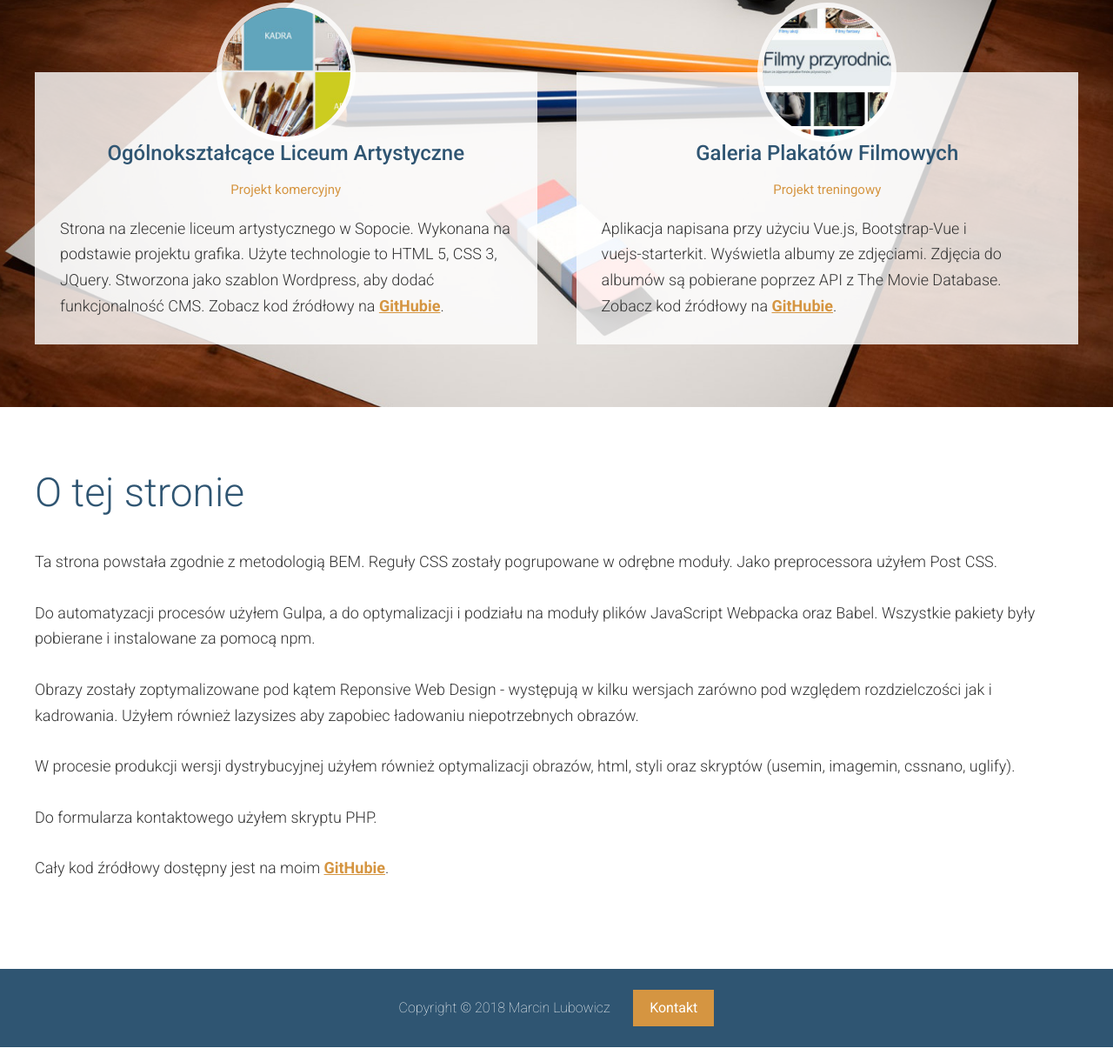
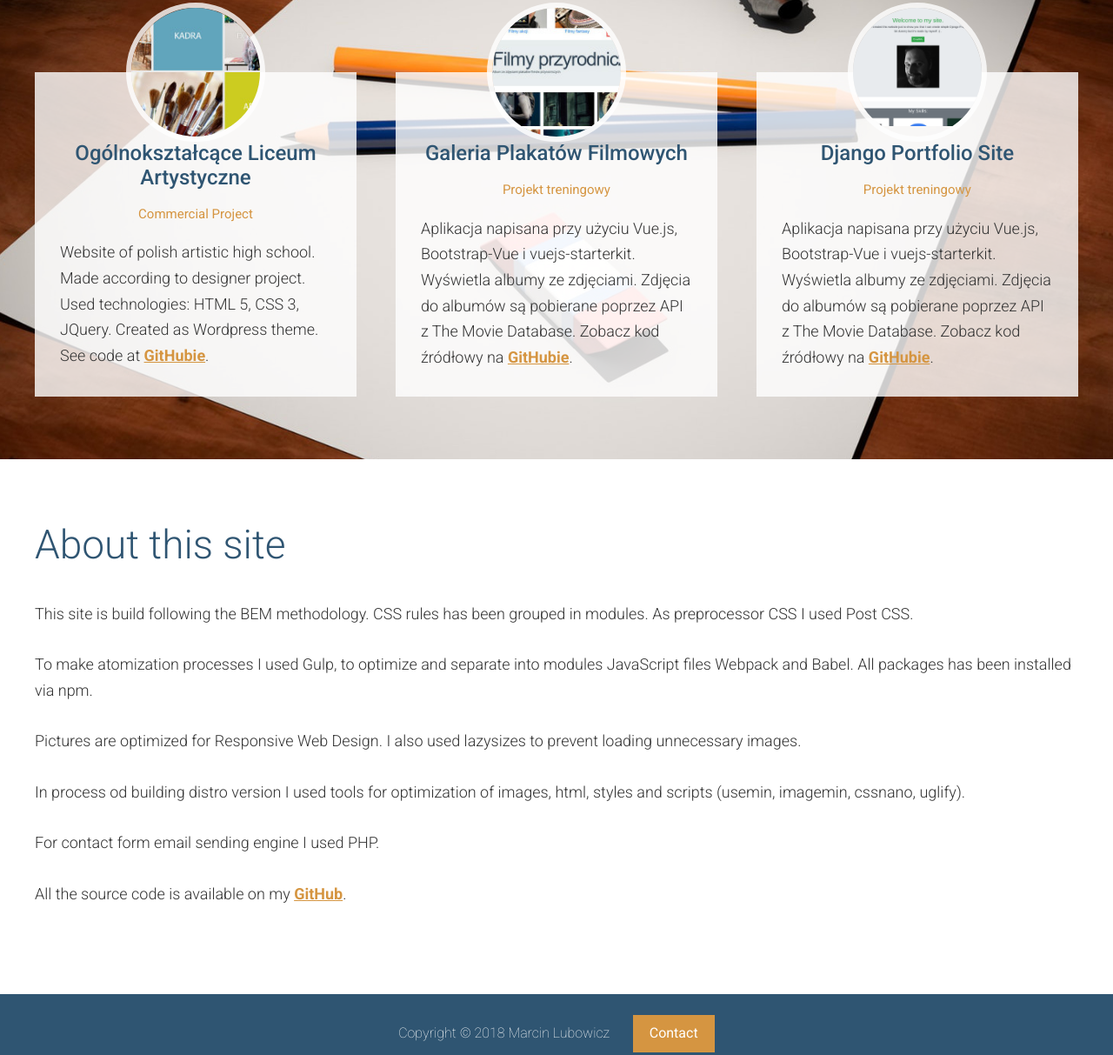
Before and after one commit to Moviss/portfolio-site, a website: page app/index.html in a window 1280 px wide. Shown: the part 3741-4954 px from the top of the page at 87% size. Drawn offline with Linux system fonts and the light colour scheme.

Commit message:
Added Django project and translated rest of the website

```diff
--- a/app/index.html
+++ b/app/index.html
@@ -182,22 +182,32 @@
       <h2 class="section-title section-title--blue"> My <strong>projects</strong></h2>
 
       <div class="row row--gutters row--equal-height-at-large row--gutters-small row--t-padding generic-content-container">
-        <div class="row__large-6">
+        <div class="row__large-4">
           <div class="my-project">
             <div class="my-project__photo">
               <a href="http://ol-art.pl/"><img class="lazyload" sizes="160px" data-srcset="assets/images/my-project-ol-art.jpg 160w, assets/images/my-project-ol-art-hi-dpi.jpg 320w" alt="Miniatura strony Ogólnokształcącego Liceum Artystycznego."></a>
             </div>
             <h3 class="my-project__title">Ogólnokształcące Liceum Artystyczne</h3>
-            <h4 class="my-project__subtitle">Projekt komercyjny</h4>
-            <p>Strona na zlecenie liceum artystycznego w Sopocie. Wykonana na podstawie projektu grafika. Użyte technologie to HTML 5, CSS 3, JQuery. Stworzona jako szablon Wordpress, aby dodać funkcjonalność CMS. Zobacz kod źródłowy na <a href="https://github.com/Moviss/Ogolnoksztalcace-Liceum-Artystyczne-WP">GitHubie</a>.</p>
+            <h4 class="my-project__subtitle">Commercial Project</h4>
+            <p>Website of polish artistic high school. Made according to designer project. Used technologies: HTML 5, CSS 3, JQuery. Created as Wordpress theme. See code at <a href="https://github.com/Moviss/Ogolnoksztalcace-Liceum-Artystyczne-WP">GitHubie</a>.</p>
           </div>
         </div>
-        <div class="row__large-6">
+        <div class="row__large-4">
           <div class="my-project">
             <div class="my-project__photo">
               <a href="http://movis.hekko24.pl"><img class="lazyload" sizes="160px" data-srcset="assets/images/my-project-posters-site.jpg 160w, assets/images/my-project-posters-site-hi-dpi.jpg 320w" alt="Miniatura projektu albumów z plakatami."></a>
             </div>
             <h3 class="my-project__title">Galeria Plakatów Filmowych</h3>
+            <h4 class="my-project__subtitle">Projekt treningowy</h4>
+            <p>Aplikacja napisana przy użyciu Vue.js, Bootstrap-Vue i <span style="white-space: nowrap;">vuejs-starterkit</span>. Wyświetla albumy ze zdjęciami. Zdjęcia do albumów są pobierane poprzez API z The Movie Database. Zobacz kod źródłowy na <a href="https://github.com/Moviss/ZadanieAlbumy">GitHubie</a>.</p>
+          </div>
+        </div>
+        <div class="row__large-4">
+          <div class="my-project">
+            <div class="my-project__photo">
+              <a href="http://207.154.250.164/"><img class="lazyload" sizes="160px" data-srcset="assets/images/django-site.png 160w, assets/images/django-site.png 320w" alt="Thumbnail of Django Portfolio Site"></a>
+            </div>
+            <h3 class="my-project__title">Django Portfolio Site</h3>
             <h4 class="my-project__subtitle">Projekt treningowy</h4>
             <p>Aplikacja napisana przy użyciu Vue.js, Bootstrap-Vue i <span style="white-space: nowrap;">vuejs-starterkit</span>. Wyświetla albumy ze zdjęciami. Zdjęcia do albumów są pobierane poprzez API z The Movie Database. Zobacz kod źródłowy na <a href="https://github.com/Moviss/ZadanieAlbumy">GitHubie</a>.</p>
           </div>
@@ -209,43 +219,43 @@
   <div id="this-site" class="page-section" data-matching-link="#this-site-link">
     <div class="wrapper">
           <div class="generic-content-container">
-            <h2 class="headline headline--no-t-margin">O tej stronie</h2>
-            <p>Ta strona powstała zgodnie z metodologią BEM. Reguły CSS zostały pogrupowane w odrębne moduły. Jako preprocessora użyłem Post CSS.</p>
-            <p>Do automatyzacji procesów użyłem Gulpa, a do optymalizacji i podziału na moduły plików JavaScript Webpacka oraz Babel. Wszystkie pakiety były pobierane i instalowane za pomocą npm.</p>
-            <p>Obrazy zostały zoptymalizowane pod kątem Reponsive Web Design - występują w kilku wersjach zarówno pod względem rozdzielczości jak i kadrowania. Użyłem również lazysizes aby zapobiec ładowaniu niepotrzebnych obrazów.</p>
-            <p>W procesie produkcji wersji dystrybucyjnej użyłem również optymalizacji obrazów, html, styli oraz skryptów (usemin, imagemin, cssnano, uglify).</p>
-            <p>Do formularza kontaktowego użyłem skryptu PHP.</p>
-            <p>Cały kod źródłowy dostępny jest na moim <a href="https://github.com/Moviss/portfolio-site">GitHubie</a>.</p>
+            <h2 class="headline headline--no-t-margin">About this site</h2>
+            <p>This site is build following the BEM methodology. CSS rules has been grouped in modules. As preprocessor CSS I used Post CSS.</p>
+            <p>To make atomization processes I used Gulp, to optimize and separate into modules JavaScript files Webpack and Babel. All packages has been installed via npm.</p>
+            <p>Pictures are optimized for Responsive Web Design. I also used lazysizes to prevent loading unnecessary images.</p>
+            <p>In process od building distro version I used tools for optimization of images, html, styles and scripts (usemin, imagemin, cssnano, uglify).</p>
+            <p>For contact form email sending engine I used PHP.</p>
+            <p>All the source code is available on my <a href="https://github.com/Moviss/portfolio-site">GitHub</a>.</p>
           </div>
     </div>
   </div>
 
   <footer class="site-footer">
     <div class="wrapper">
-      <p><span class="site-footer__text">Copyright &copy; 2018 Marcin Lubowicz</span> <a href="#" class="btn btn--orange open-modal">Kontakt</a></p>
+      <p><span class="site-footer__text">Copyright &copy; 2018 Marcin Lubowicz</span> <a href="#" class="btn btn--orange open-modal">Contact</a></p>
     </div>
   </footer>
 
   <div class="modal">
     <div class="modal__inner">
-        <h2 class="modal__title section-title--blue"><img class=" section-title__icon" src="assets/images/icons/mail.svg" alt="Ikona poczty"> Skontaktuj się ze mną</h2>
+        <h2 class="modal__title section-title--blue"><img class=" section-title__icon" src="assets/images/icons/mail.svg" alt="Ikona poczty"> Stay in touch</h2>
 
         <div class="row generic-content-container">
           <div class="row__medium-6 row__center">
             <div id="send_form_status"></div>
             <form method="post" action="/send_form.php" id="contact_form">
-                <div><label for="name">Imię i nazwisko</label></div>
+                <div><label for="name">Name and Last name</label></div>
                 <div><input type="text" name="name" id="name" class="formField" /></div>
-                <div><label for="email">Adres email</label></div>
+                <div><label for="email">Email</label></div>
                 <div><input type="text" name="email" id="email" class="formField" /></div>
-                <div><label for="message">Treść wiadomości</label></div>
+                <div><label for="message">Message...</label></div>
                 <div><textarea name="message" id="message" class="formField"></textarea></div>
-                <div><button id="sendBtn">Wyślij</button></div>
+                <div><button id="sendBtn">Send</button></div>
             </form>
           </div>
 
           <div class="row__medium-6 row__center modal__text">
-            <p>Jeśli chcesz ze mną porozmawiać osobiście <strong>zadzwoń</strong> pod numer <strong>501 619 789</strong>. Możesz też wysłać maila na adres <strong>kontakt@marcinlubowicz.pl</strong> lub skorzystać z formularza kontaktowego. A jak znajdziesz chwilę <strong>odwiedź mnie</strong> rówież na <a href="https://github.com/Moviss">GitHubie</a> i <a href="https://www.linkedin.com/in/marcin-lubowicz-085794a6/">LinkedIn.</a></p>
+            <p>If you like you can mail me at: <strong>kontakt@marcinlubowicz.pl</strong> or use a contact form. If you have a minute be welcome to <strong>visit me</strong> also at <a href="https://github.com/Moviss">GitHub</a> and <a href="https://www.linkedin.com/in/marcin-lubowicz-085794a6/">LinkedIn.</a></p>
           </div>
 
         </div>
```
Also changed, not shown: docs/index.html (+28 -18 lines), app/assets/images/django-site.png (added), docs/assets/images/django-site.png (added).
